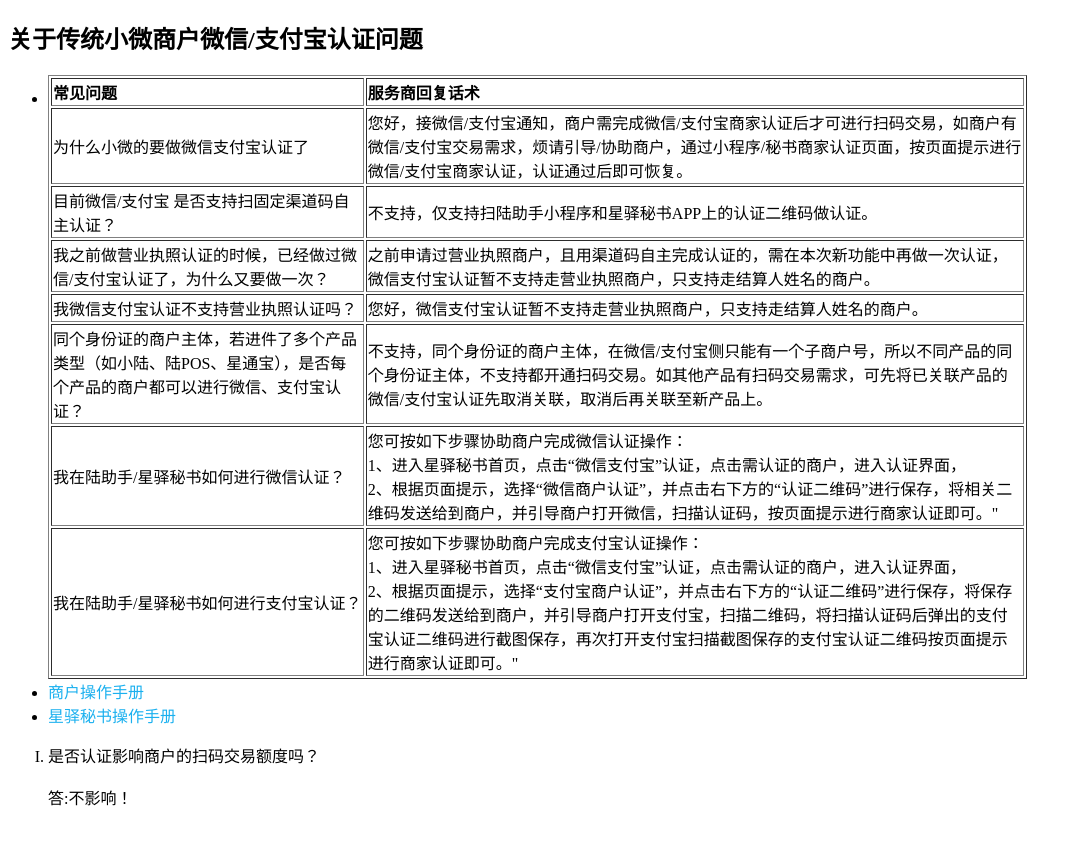
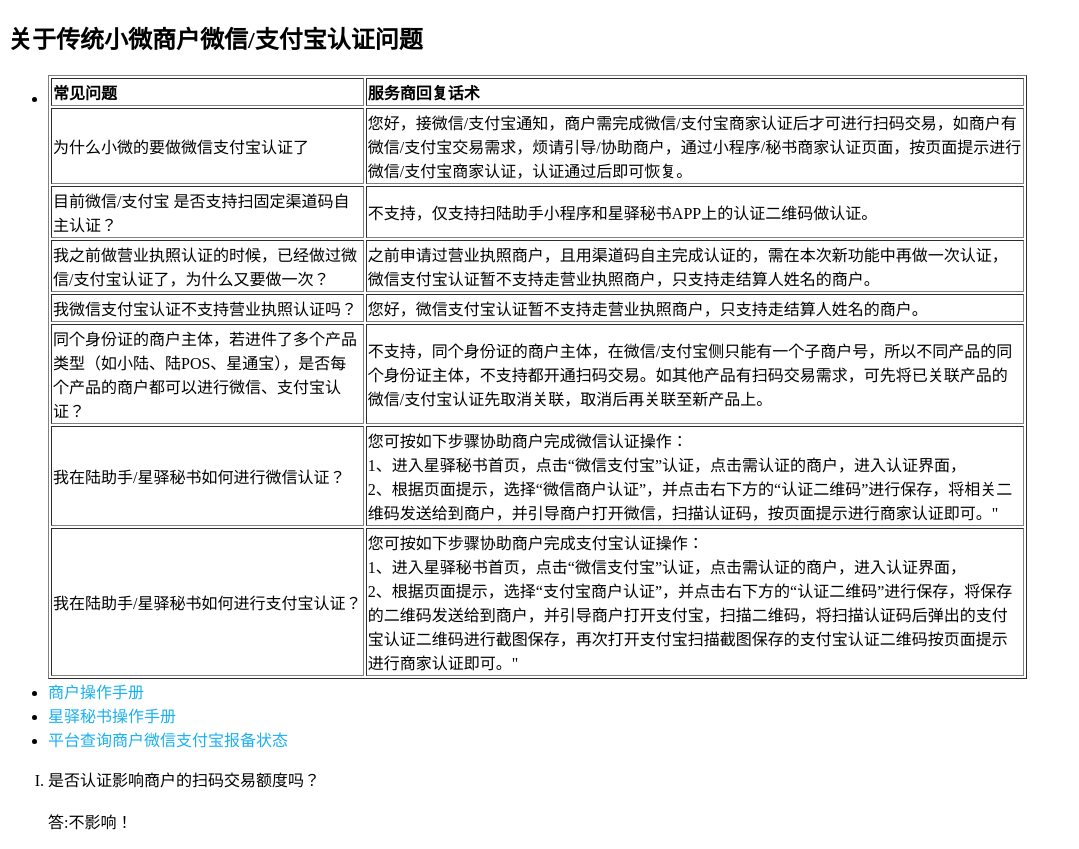
Before and after one commit to tans0001/cccs, a plain HTML site: page tongzhi/传统小微认证.html in a window 1280 px wide. Shown: the whole page, without its empty margins (0-1079 px from the left). Before the commit the page ends 825 px from the top, so only its background shows below. Drawn offline with Linux system fonts and the light colour scheme.

Commit message:
Update 传统小微认证.html

```diff
--- a/tongzhi/传统小微认证.html
+++ b/tongzhi/传统小微认证.html
@@ -57,6 +57,8 @@
 		</li>
 		<li><a href="../img/传统小微微信支付宝认证/20231220-陆助手小程序一户一码微信支付宝认证功能操作指南(1).png" download>商户操作手册</a></li>
 		<li><a href="../img/传统小微微信支付宝认证/20231220-星驿秘书微信支付宝认证功能操作指南(3).png" download>星驿秘书操作手册</a></li>
+		<li><a href="https://exmail.qq.com/cgi-bin/loginpage?t=dm_loginpage&dmtype=bizmail&s=session_timeout" target="_blank">平台查询商户微信支付宝报备状态</a>
+		</li>
 	</ul>
 	<ol type="I">
 		<li>是否认证影响商户的扫码交易额度吗？<br><br>
```
